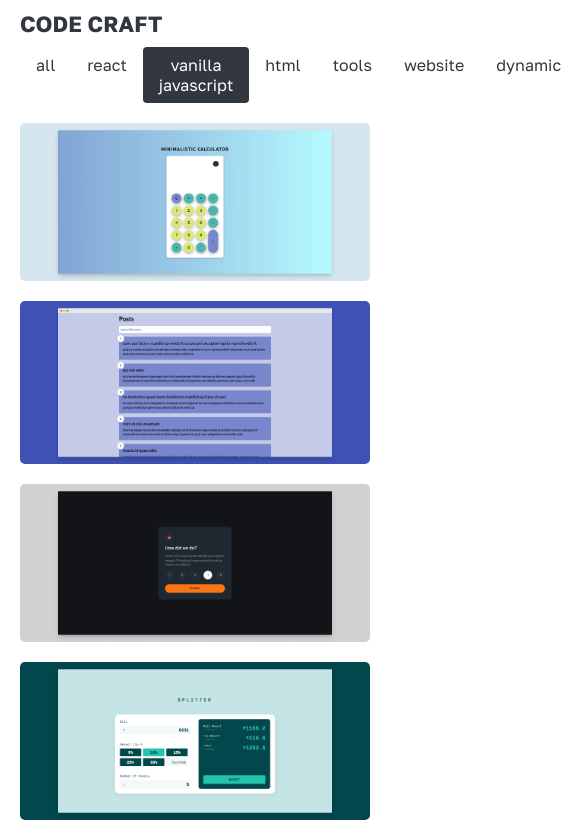
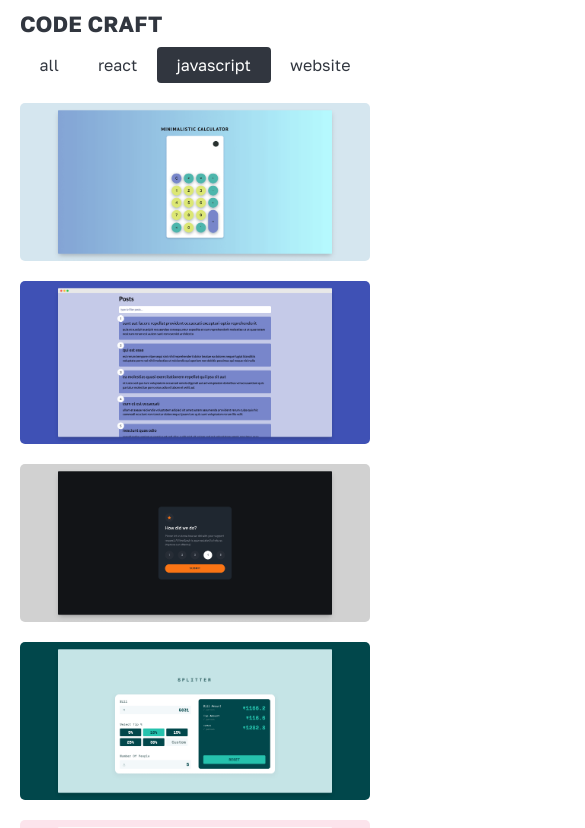
Before and after one commit to Pratitb/code-craft, a plain HTML site: page index.html in a window 390 px wide. Shown: the top 828 px of the page, 585 px wide, since content can reach past the window. Drawn offline with nearby package versions, Linux system fonts and the light colour scheme.

Commit message:
responsive changes

```diff
--- a/css/app.css
+++ b/css/app.css
@@ -35,6 +35,7 @@ body {
 .filter_container,
 .categories {
 	display: flex;
+	flex-wrap: wrap;
 }
 .categories {
 	width: 100%;
@@ -46,7 +47,7 @@ body {
 	font-size: 16px;
 	/* border: 1px solid var(--theme-black); */
 	border-radius: 4px;
-	padding: 8px 16px;
+	padding: 8px 8px;
 	flex-grow: 1;
 	transition: all 0.3s;
 	text-align: center;
@@ -65,36 +66,39 @@ body {
 	gap: 20px 0;
 	padding: 20px;
 }
-.project_wrap{
+.project_wrap {
 	display: flex;
 	flex-direction: column;
 }
-.project{
+.project {
 	display: none;
 	flex-direction: column;
 	transition: 0.3s transform;
 }
-.project:hover{
+.project:hover {
 	transform: scale(1.03);
 }
 .projects img {
 	max-width: 100%;
 	border-radius: 5px;
 }
-.show{
+.show {
 	display: flex;
 }
-.category_active{
+.category_active {
 	color: #fff;
 	background-color: var(--theme-black);
 }
-.hide_mob{
+.hide_mob {
 	display: none;
 }
 
 @media screen and (min-width: 768px) {
 	.categories {
 		width: initial;
+	}
+	.category{
+		padding: 8px 12px;
 	}
 	.projects_container {
 		flex-direction: row;
@@ -105,15 +109,15 @@ body {
 		flex-basis: 48%;
 		flex-grow: 1;
 	}
-	.hide_mob{
+	.hide_mob {
 		display: flex;
 	}
 }
 @media only screen and (min-width: 1280px) {
-	.brand_name{
+	.brand_name {
 		font-size: 30px;
 	}
-    .category{
+	.category {
 		font-size: 20px;
 	}
 }
--- a/index.html
+++ b/index.html
@@ -28,13 +28,13 @@
 						<p class="category" data-name="all">all</p>
 						<p class="category" data-name="react">react</p>
 						<p class="category category_active" data-name="js">
-							vanilla javascript
+							javascript
 						</p>
-						<p class="category" data-name="html">html</p>
-						<p class="category" data-name="tools">tools</p>
+						<p class="category hide_mob" data-name="html">html</p>
+						<p class="category hide_mob" data-name="tools">tools</p>
 						<p class="category" data-name="web">website</p>
-						<p class="category" data-name="dynamic">dynamic</p>
-						<p class="category" data-name="static">static</p>
+						<p class="category hide_mob" data-name="dynamic">dynamic</p>
+						<p class="category hide_mob" data-name="static">static</p>
 					</div>
 				</div>
 			</section>
```
Lines whose indentation alone changed are shown as unchanged.
